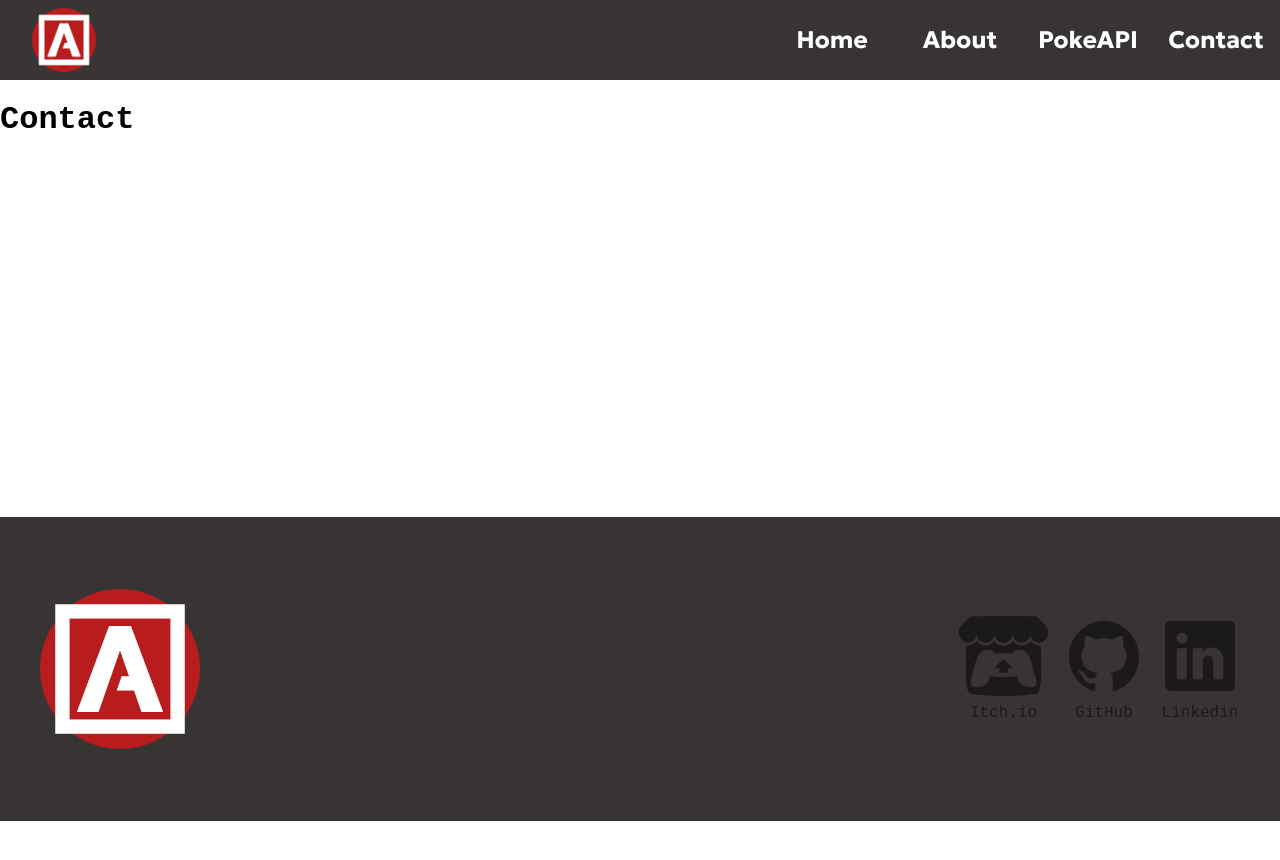
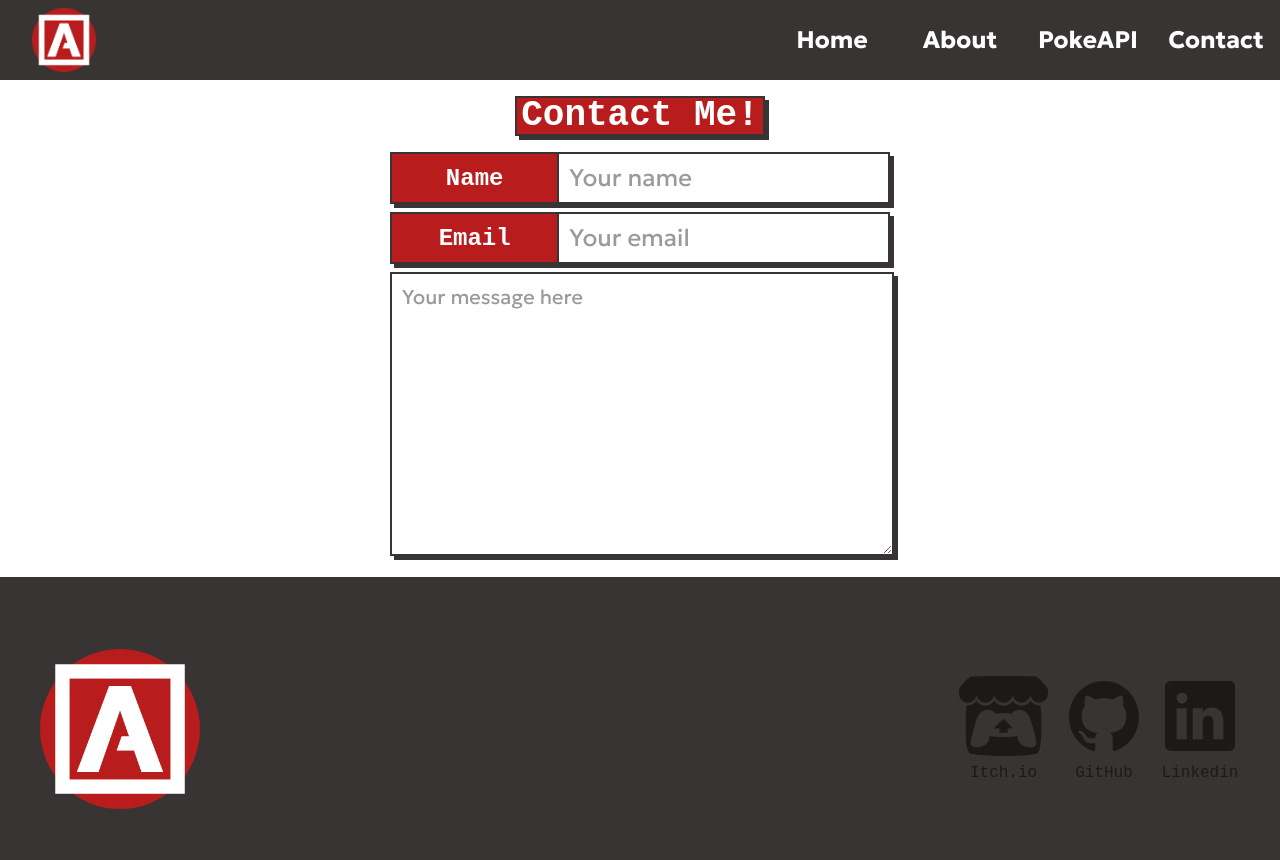
Before and after one commit to ArnulfoVargas/ExamenWeb, a Vue app: page /contact in a window 1280 px wide. Shown: the top 860 px of the page. Before the commit the page ends 821 px from the top, so only its background shows below. Built offline with nearby package versions, Linux system fonts and the light colour scheme; a web font is replaced by a local one.

Commit message:
contact skeleton

```diff
--- /dev/null
+++ b/src/components/Contact/InputField.vue
@@ -0,0 +1,68 @@
+<script setup>
+    defineProps({
+        label: String,
+        placeholder: String,
+    })
+</script>
+
+<template>
+    <div class="container">
+        <div>
+            <p>{{ label }}</p>
+        </div>
+
+        <input type="text" :placeholder="placeholder">
+    </div>
+</template>
+
+<style scoped>
+    .container{
+        display: grid;
+        height: 3rem;
+        grid-template-columns: 1fr 2fr;
+        border: var(--thin-border);
+        margin-top: .5rem;
+        box-shadow: var(--box-shadow);
+    }
+
+    .container > div{
+        display: flex;
+        align-items: center;
+        justify-content: center;
+        background-color: var(--color-red);
+    }
+
+    input{
+        border-radius: 0;
+        border: none;
+        border-left: var(--thin-border);
+        color: var(--color-gray);
+        font-family: var(--titles-font);
+        font-size: 1.5rem;
+        margin: 0;
+        padding-left: 10px;
+    }
+
+    input:focus{
+        outline: none;
+    }
+
+    input::placeholder{
+        font-family: var(--titles-font);
+        font-size: 1.5rem;
+        margin: 0;
+        color: rgba(57 52 52/ 0.5);
+    }
+
+    .top-none{
+        border-top: none;
+    }
+
+    p{
+        color: var(--color-white);
+        font-family: var(--main-font);
+        font-size: 1.5rem;
+        margin: 0;
+        font-weight: bold;
+    }
+</style>
--- a/src/views/ContactView.vue
+++ b/src/views/ContactView.vue
@@ -1,13 +1,51 @@
 <script setup>
+    import CartoonSubtitle from '../components/CartoonSubtitle.vue';
+    import InputField from '../components/Contact/InputField.vue';
 
 </script>
 
 <template>
     <div>
-        <h1>Contact</h1>
+        <CartoonSubtitle>Contact Me!</CartoonSubtitle>
+
+        <div class="form-container">
+            <InputField :label="'Name'" :placeholder="'Your name'" name="name"/>
+            <InputField :label="'Email'" :placeholder="'Your email'" name="email"/>
+
+            <textarea name="message" cols="30" rows="10" placeholder="Your message here" value="">
+
+            </textarea>
+        </div>
     </div>
 </template>
 
 <style scoped>
+    .form-container{
+        margin: auto;
+        max-width: 500px;
+    }
 
+    textarea{
+        margin-top: .5rem;
+        margin-bottom: 1rem;
+        width: calc(100% - 20px);
+        resize: vertical;
+        border: var(--thin-border);
+        box-shadow: var(--box-shadow);
+        color: var(--color-gray);
+        font-family: var(--titles-font);
+        font-size: 1.25rem;
+        padding: 10px;
+    }
+
+    textarea:focus{
+        outline: none;
+    }
+
+    textarea::placeholder{
+        font-family: var(--titles-font);
+        font-size: 1.25rem;
+        margin: 0;
+        color: rgba(57 52 52/ 0.5);
+    }
 </style>
```
